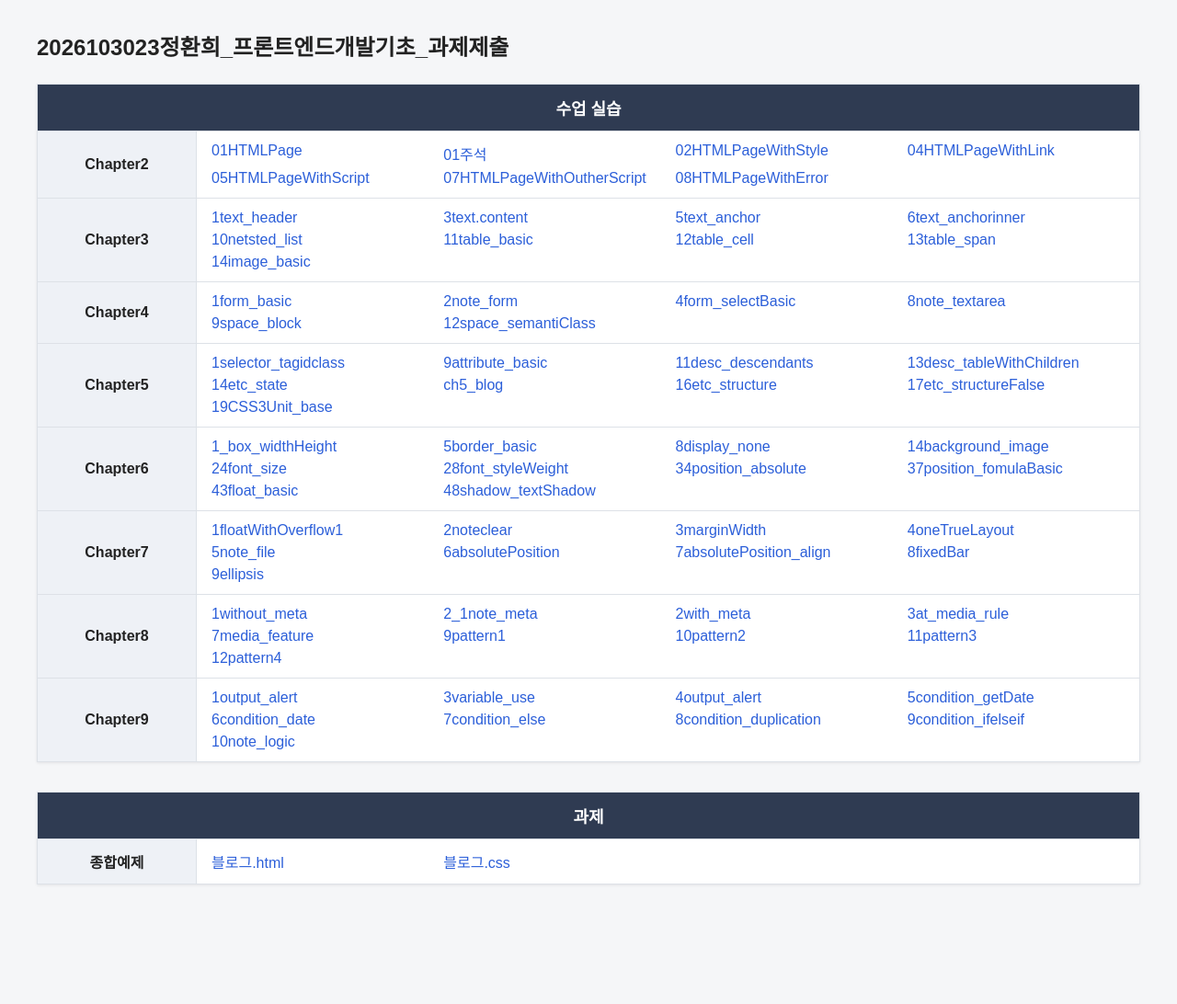
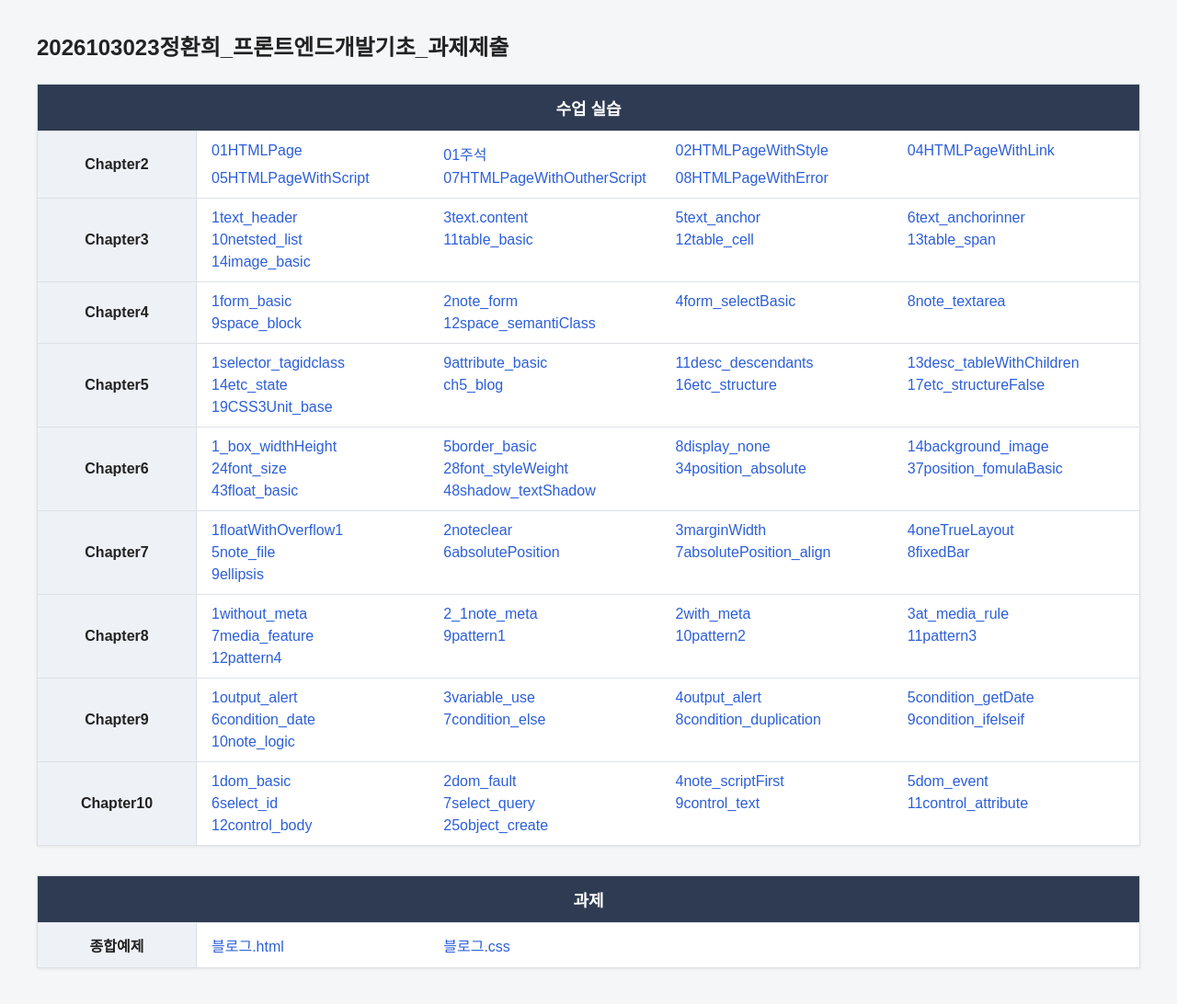
Before and after one commit to jumptop/web26-2-c15, a plain HTML site: page index.html in a window 1280 px wide. Shown: the whole page at 92% size. Before the commit the page ends 1026 px from the top, so only its background shows below. Drawn offline with Linux system fonts and the light colour scheme.

Commit message:
update: index.html

```diff
--- a/index.html
+++ b/index.html
@@ -184,6 +184,23 @@
                     </ul>
                 </td>
             </tr>
+            <tr>
+                <th class="chapter">Chapter10</th>
+                <td>
+                    <ul class="files">
+                    <li><a href="./Chapter10/1dom_basic.html">1dom_basic</a></li>
+                    <li><a href="./Chapter10/2dom_fault.html">2dom_fault</a></li>
+                    <li><a href="./Chapter10/4note_scriptFirst.html">4note_scriptFirst</a></li>
+                    <li><a href="./Chapter10/5dom_event.html">5dom_event</a></li>
+                    <li><a href="./Chapter10/6select_id.html">6select_id</a></li>
+                    <li><a href="./Chapter10/7select_query.html">7select_query</a></li>
+                    <li><a href="./Chapter10/9control_text.html">9control_text</a></li>
+                    <li><a href="./Chapter10/11control_attribute.html">11control_attribute</a></li>
+                    <li><a href="./Chapter10/12control_body.html">12control_body</a></li>
+                    <li><a href="./Chapter10/25object_create.html">25object_create</a></li>
+                    </ul>
+                </td>
+            </tr>
         </tbody>
     </table>
 
```
